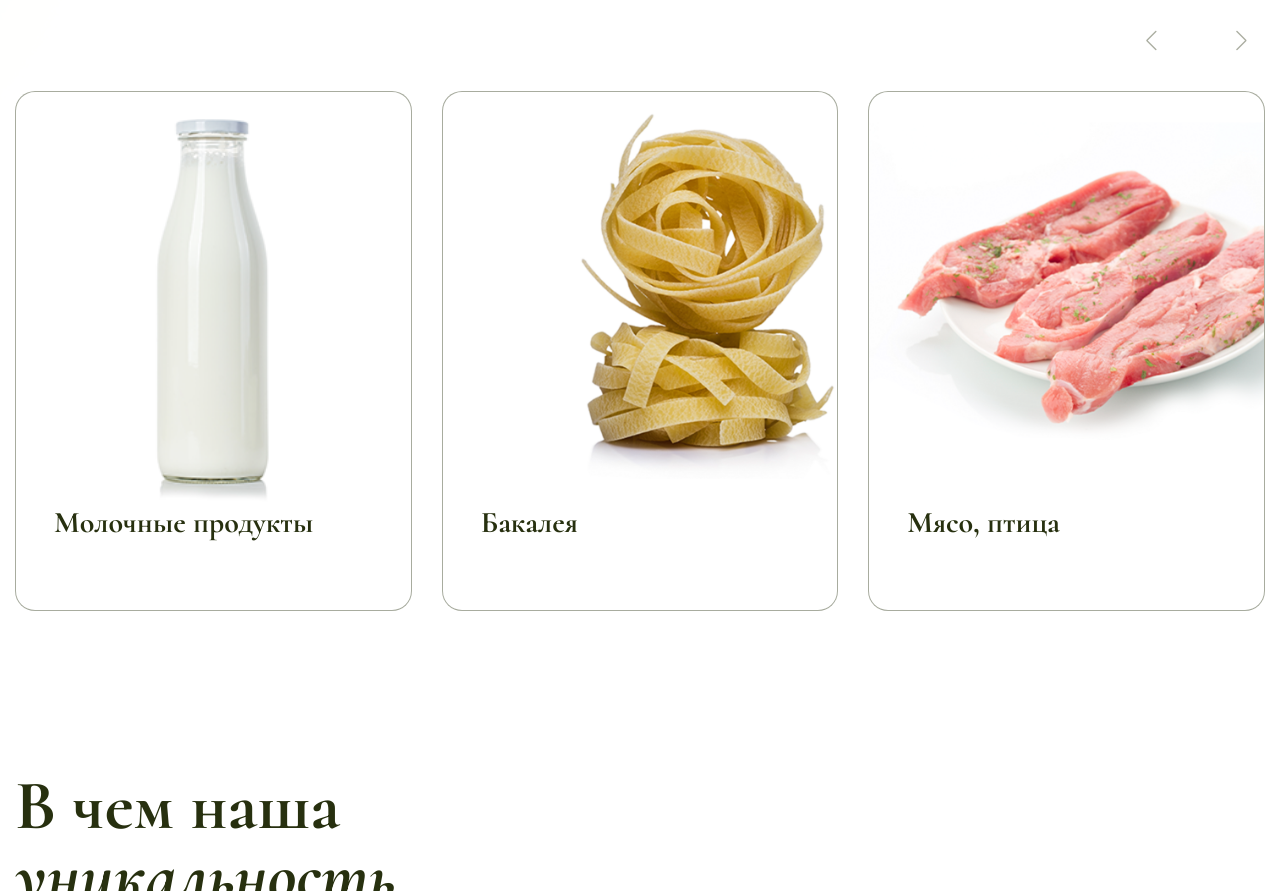
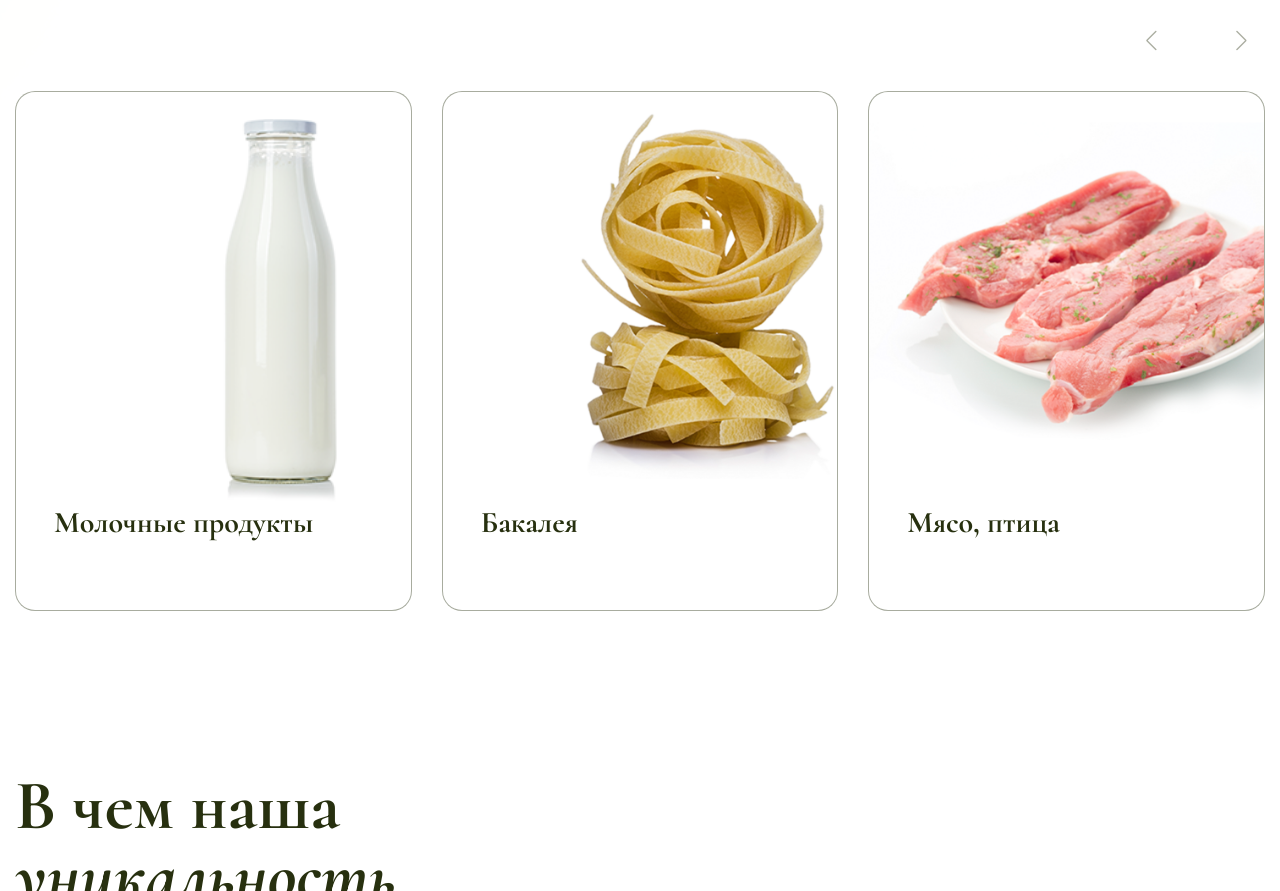
Before and after one commit to alexchennl/Module02-Shop, a website built with webpack: page src/index.html in a window 1280 px wide. Shown: the part 1255-2146 px from the top of the page. Built offline with nearby package versions, Linux system fonts and the light colour scheme.

Commit message:
change styles

```diff
--- a/src/styles/main.scss
+++ b/src/styles/main.scss
@@ -665,6 +665,7 @@ body {
         }
         &_background1 {
             background-image: url(../images/bottle-of-milk.png);
+            background-position-x: calc(100% + 68px);
         }
         &_background2 {
             background-image: url(../images/pasta.png);
@@ -788,7 +789,6 @@ body {
     display: flex;
     justify-content: center;
     align-items: center;
-    cursor: pointer;
     @media (max-width: $r_tab) {
         display: none;
     }
@@ -817,6 +817,7 @@ body {
         background-image: url(../images/plus-counter.svg);
         background-size: 20px 11px;
         background-repeat: no-repeat;
+        cursor: pointer;
     }
     &__input {
         text-align: center;
```
Also changed, not shown: 1 other file.
